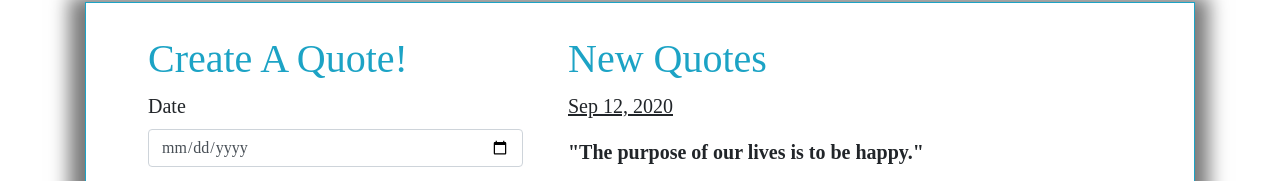
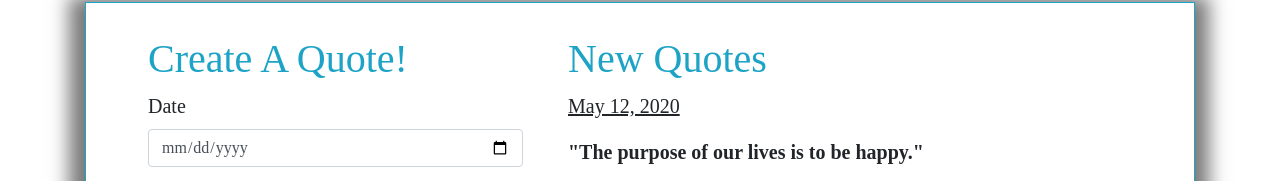
Before and after one commit to DerrickOdhiambo/Quotes-IP1, an Angular app: page / in a window 1280 px wide. Shown: the part 510-691 px from the top of the page. Built offline with nearby package versions, Linux system fonts and the light colour scheme; a web font is replaced by a local one.

Commit message:
create a custom pipe to count the number of days passed after quote is created

```diff
--- a/src/app/app.module.ts
+++ b/src/app/app.module.ts
@@ -9,6 +9,7 @@ import { QuoteFormComponent } from './quote-form/quote-form.component';
 import { QuoteComponent } from './quote/quote.component';
 import { QuoteDetailsComponent } from './quote-details/quote-details.component';
 import { HighlightQuoteDirective } from './highlight-quote.directive';
+import { TimeCountPipe } from './time-count.pipe';
 
 @NgModule({
   declarations: [
@@ -18,6 +19,7 @@ import { HighlightQuoteDirective } from './highlight-quote.directive';
     QuoteComponent,
     QuoteDetailsComponent,
     HighlightQuoteDirective,
+    TimeCountPipe,
   ],
   imports: [BrowserModule, AppRoutingModule, FormsModule],
   providers: [],
--- a/src/app/quote/quote.component.ts
+++ b/src/app/quote/quote.component.ts
@@ -9,7 +9,7 @@ import { Quotes } from '../quotes';
 export class QuoteComponent implements OnInit {
   newQuotes: Quotes[] = [
     new Quotes(
-      new Date(2020, 8, 12),
+      new Date(2020, 4, 12),
       'The purpose of our lives is to be happy.',
       'Dalai Lama',
       'John Kimana'
--- /dev/null
+++ b/src/app/time-count.pipe.ts
@@ -0,0 +1,12 @@
+import { Pipe, PipeTransform } from '@angular/core';
+
+@Pipe({
+  name: 'timeCount'
+})
+export class TimeCountPipe implements PipeTransform {
+
+  transform(value: unknown, ...args: unknown[]): unknown {
+    return null;
+  }
+
+}
```
Also changed, not shown: 1 other file (tests, documents, lock files or other folders).
